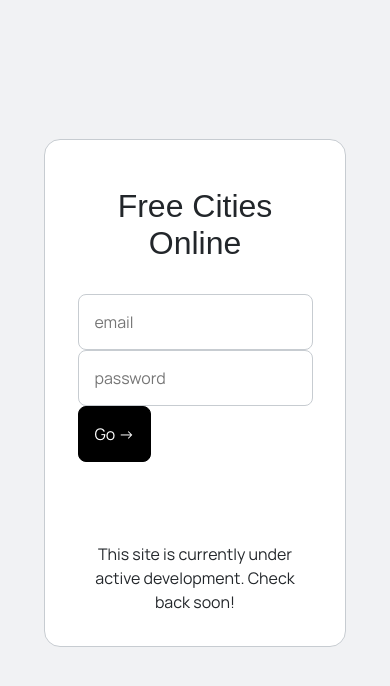
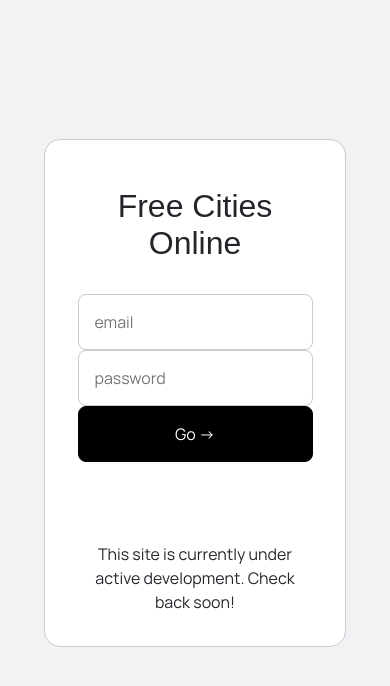
Before and after one commit to dsoloha/free-cities-online, a SvelteKit app: page / in a window 390 px wide. Shown: the top 686 px of the page. Built offline with nearby package versions, Linux system fonts and the light colour scheme; a web font is replaced by a local one.

Commit message:
Slightly improved mobile responsiveness

```diff
--- a/src/components/Button.svelte
+++ b/src/components/Button.svelte
@@ -61,4 +61,10 @@
 			color: white;
 		}
 	}
+
+	@media (max-width: 600px) {
+		button {
+			width: 100%;
+		}
+	}
 </style>
```
